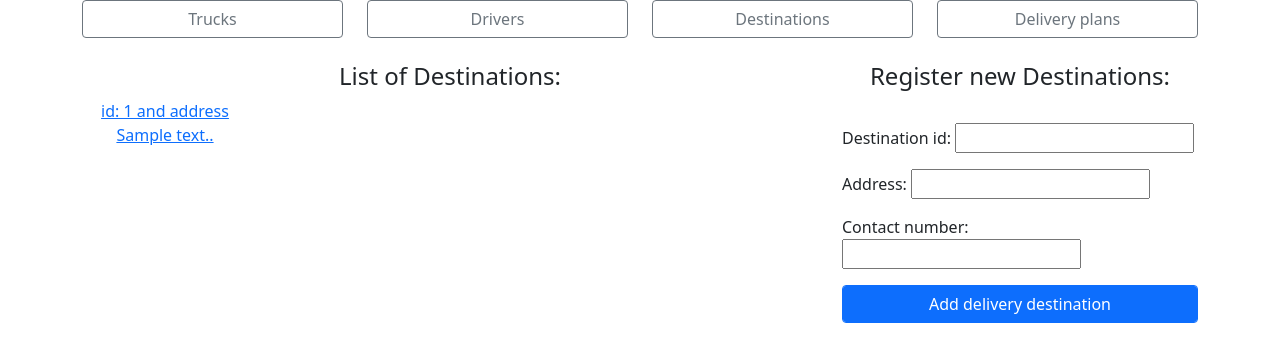
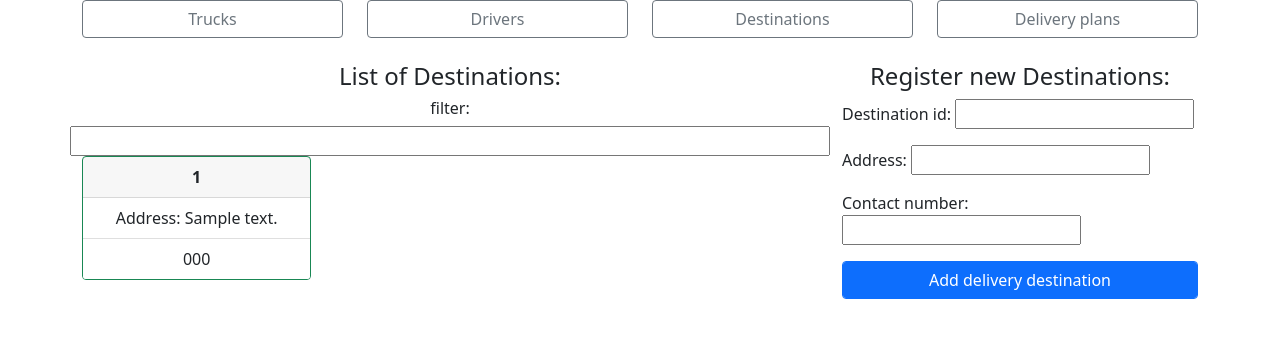
Before and after one commit to Laacis/delivery_load_planer, a Django app: page /destinations in a window 1280 px wide. Shown: the part 56-418 px from the top of the page. Run offline with Django 4.2, Linux system fonts and the light colour scheme; a user stored in the database is signed in; tables that the repository leaves empty hold one stand-in row (values such as "Sample post").

Commit message:
Destination now display card for every destination in db

```diff
--- /dev/null
+++ b/load_planer/static/load_planer/destinationsView.js
@@ -0,0 +1,16 @@
+document.addEventListener("DOMContentLoaded", function() {
+    // Get the list of destinations
+    loadDestinationList();
+});
+
+
+function loadDestinationList() {
+    fetch('/get_destination_list')
+    .then(response => response.json())
+    .then(data => {
+        data = JSON.parse(data);
+        data.forEach(element => {
+            console.log(element);
+        });
+    })
+}
--- a/load_planer/static/load_planer/driverVer.js
+++ b/load_planer/static/load_planer/driverVer.js
@@ -18,7 +18,7 @@ function makeVerifyButton() {
         uid = liField.innerHTML;
         liField.innerHTML = "";
         const buttonLi = document.createElement('button');
-        buttonLi.classList = "btn btn-warning form-control";
+        buttonLi.classList = "btn btn-outline-success form-control";
         buttonLi.textContent = "Quick verify";
         liField.appendChild(buttonLi);
         buttonLi.addEventListener('click', verifyDriver);
--- a/load_planer/templates/load_planer/destinations.html
+++ b/load_planer/templates/load_planer/destinations.html
@@ -11,17 +11,35 @@
                 <div class="row">
                     <h4>List of Destinations:</h4>
                 </div>
-                <div class="row row-cols-4">
+                <div class="row">
+                    <h6>filter:</h6>
+                    <input type="text">
+                </div>
+                <div class="row row-cols-3">
 
                     {% for destination in destination_list %}
-                        <a href="{% url 'destination' destination.destination_id %}">{{ destination }}</a><br>
+                        <div class="col">
+                            <div class="card border-success mb-3">
+                                <div class="card-header">
+                                    <strong>{{ destination.destination_id }}</strong>
+                                </div>
+                                <ul class="list-group list-group-flush">
+                                    <li class="list-group-item card-text">Address: {{destination.address }}</li>
+                                    <li class="list-group-item card-text"> {{ destination.contact_number }}</li>
+                                </ul>
+                            </div>
+                        </div>
+                        <!-- <div class="form-floating">
+                            <a href="#" id="id_{{destination.destination_id}}" class="btn btn-outline-success form-control"> {{destination.destination_id}}</a>
+                            <label for="id_{{destination.destination_id}}" class="form-label"> {{destination.address}}</label>
+                        </div> -->
                     {% endfor %}
 
                 </div>
             </div>
             <div id="truck_right" class="col-6 col-md-4">
                 <div class="col-md text-start">
-                        <h4 class="text-center"> Register new Destinations:</h4><br>
+                        <h4 class="text-center"> Register new Destinations:</h4>
 
                         <form action="{% url 'reg_destination' %}" method="post">
                             {% csrf_token %}
@@ -65,4 +83,5 @@
 {% endblock %}
 {% block script %}
    <script src="{% static 'load_planer/plannerNav.js' %}" type="text/javascript"></script>
+   <script src="{% static 'load_planer/destinationsView.js' %}" type="text/javascript"></script>
 {% endblock %}
--- a/load_planer/templates/load_planer/drivers.html
+++ b/load_planer/templates/load_planer/drivers.html
@@ -6,7 +6,7 @@
         <div class="row row-cols-4" id="top_nav_row"></div>
         <br>
         <div class="row">
-            <div id="truck_main" class="col-12 col-md-9">
+            <div id="truck_main" class="col-12 col-md-8">
                 <div class="row">
                     <h4>List of registred and verified drivers:</h4>
                 </div>
@@ -27,10 +27,10 @@
                     {% endfor %}
                 </div>
             </div>
-            <div id="truck_right" class="col-6 col-md-3">
+            <div id="truck_right" class="col-6 col-md-4">
                 <div class="col-md text-center">
                     <div class="row">
-                        <h4>Unverified drivers list:</h4>
+                        <h4>Unverified driver:</h4>
                     </div>
                     <div class="row" id="unver_driver">
                         {% if un_verified_driver.length != 0 %}
--- a/load_planer/templates/load_planer/trucks.html
+++ b/load_planer/templates/load_planer/trucks.html
@@ -12,7 +12,7 @@
                 </div>
                 <div class="row row-cols-3">
                     {% for truck in trucks %}
-                    <div class="'col">
+                    <div class="col">
                         <div class="card border-success mb-3">
                             <div class="card-header">
                                 <strong>{{ truck.truck_id }}</strong>
--- a/load_planer/views.py
+++ b/load_planer/views.py
@@ -223,7 +223,8 @@ def reg_destination(request):
             if form.is_valid():
                 id = form.cleaned_data["destination_id"]
                 address = form.cleaned_data["address"]
-                destination = Destination(destination_id = id, address = address)
+                contact_number = form.cleaned_data['contact_number']
+                destination = Destination(destination_id = id, address = address, contact_number=contact_number)
                 destination.save()
                 return HttpResponseRedirect(reverse("destination", kwargs={'destination_id':id}))
             else:
@@ -745,7 +746,7 @@ def trucks_list(request):
         return JsonResponse({"error":"No Planner status!"})
 
 
-
+# API to verify status
 @login_required
 def am_i_planner(request):
     """ Returns True of False if requested user is Planner"""
```
